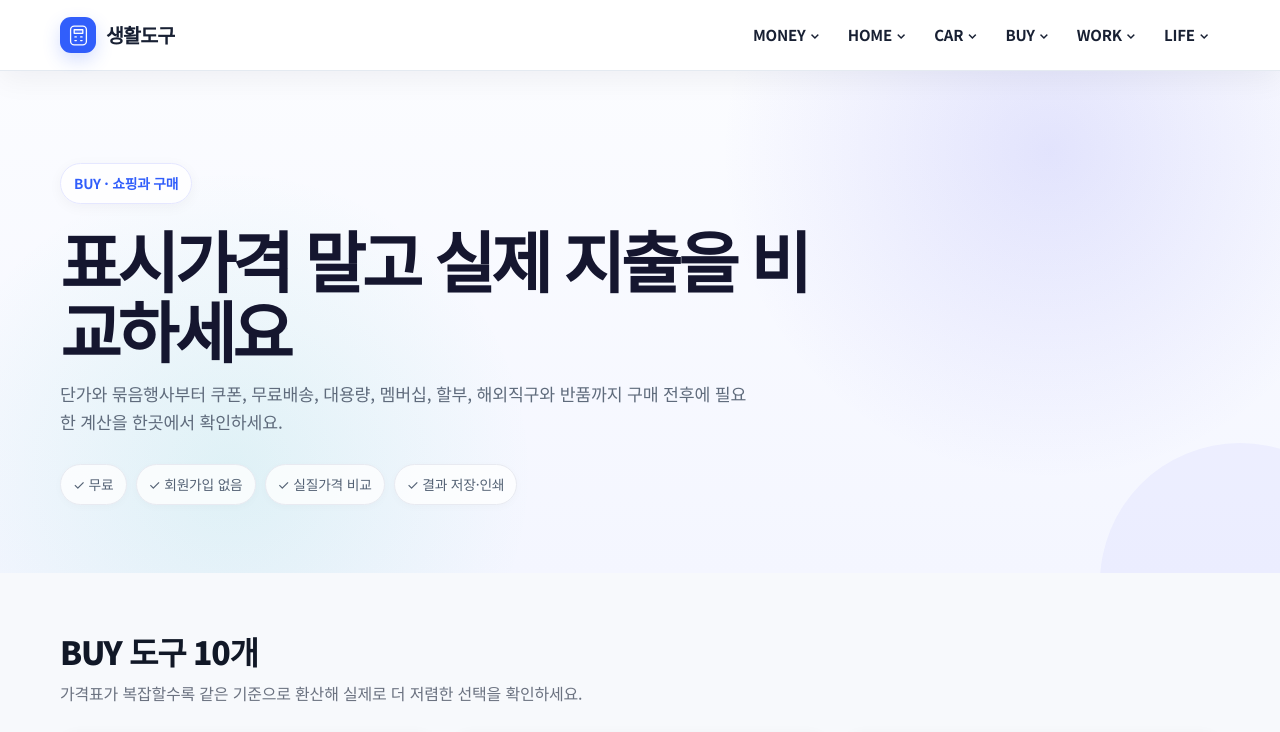
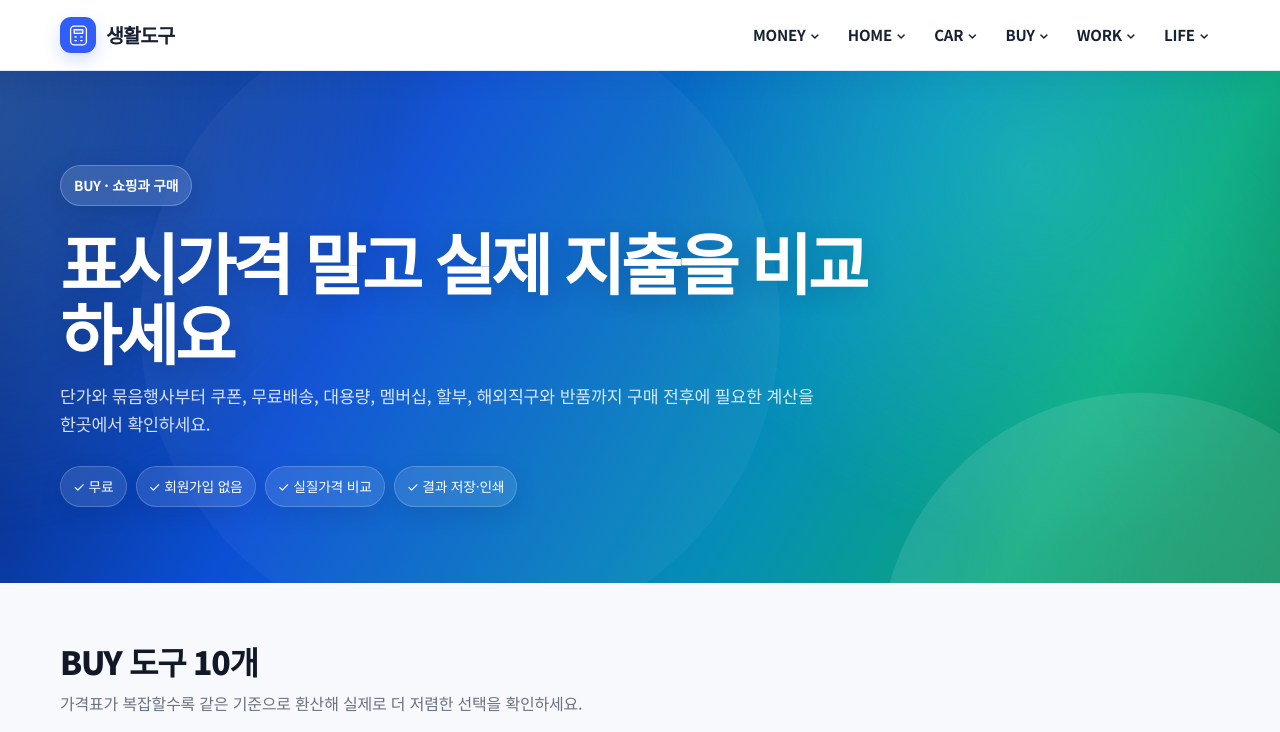
Before and after one commit to license-book/life-tools, a Next.js app: page /buy in a window 1280 px wide. Shown: the top 732 px of the page. Built offline with nearby package versions, Linux system fonts and the light colour scheme.

Commit message:
Style category landing heroes with blue green gradient

```diff
--- a/app/globals.css
+++ b/app/globals.css
@@ -34,6 +34,14 @@ button { transition:transform .18s ease, box-shadow .18s ease, background .18s e
 .hero p { max-width:700px; margin:0; font-size:1.08rem; color:#5f6b7c; }
 .trust-row { display:flex; flex-wrap:wrap; gap:9px; margin-top:27px; }
 .trust-chip { background:rgba(255,255,255,.78); border:1px solid #e8eaf1; box-shadow:0 2px 8px rgba(15,23,42,.025); border-radius:999px; padding:8px 12px; font-size:.86rem; color:#536174; }
+.category-hero { isolation:isolate; min-height:430px; display:flex; align-items:center; padding:94px 0 76px; background:linear-gradient(118deg,#071f63 0%,#0b4fd4 31%,#058db8 62%,#0aa77c 82%,#087451 100%); }
+.category-hero::before { content:""; position:absolute; z-index:-1; inset:-20%; background:radial-gradient(circle at 12% 18%,rgba(94,174,255,.36),transparent 26%), radial-gradient(circle at 72% 28%,rgba(72,235,220,.28),transparent 27%), radial-gradient(circle at 92% 86%,rgba(42,235,153,.32),transparent 25%); filter:blur(6px); }
+.category-hero::after { content:""; position:absolute; z-index:-1; width:520px; height:520px; right:-120px; bottom:-330px; border-radius:50%; background:rgba(255,255,255,.10); box-shadow:-680px -330px 0 60px rgba(255,255,255,.035); }
+.category-hero .container { position:relative; z-index:1; }
+.category-hero .eyebrow { color:#fff; background:rgba(255,255,255,.13); border:1px solid rgba(255,255,255,.24); box-shadow:0 8px 30px rgba(3,18,55,.16); backdrop-filter:blur(14px); -webkit-backdrop-filter:blur(14px); }
+.category-hero h1 { max-width:860px; color:#fff; text-shadow:0 5px 26px rgba(4,22,65,.20); }
+.category-hero p { max-width:760px; color:rgba(255,255,255,.83); }
+.category-hero .trust-chip { color:#fff; background:rgba(255,255,255,.11); border:1px solid rgba(255,255,255,.20); box-shadow:0 8px 24px rgba(3,18,55,.10); backdrop-filter:blur(12px); -webkit-backdrop-filter:blur(12px); }
 .section { padding:58px 0; }
 .section h2 { margin:0 0 9px; font-size:clamp(1.55rem,3vw,2rem); line-height:1.25; font-weight:820; letter-spacing:-.04em; }
 .section-intro { margin:0 0 26px; color:var(--muted); }
@@ -93,6 +101,6 @@ th:first-child,td:first-child { text-align:left; }
 .print-only { display:none; }
 .footer { padding:40px 0 52px; color:var(--muted); border-top:1px solid var(--line); margin-top:52px; background:#fff; }
 @media (max-width:900px) { .grid { grid-template-columns:repeat(2,minmax(0,1fr)); } .tool-layout { grid-template-columns:1fr; } }
-@media (max-width:820px) { .nav { display:none; } .compare-grid { grid-template-columns:1fr; } .hero { padding:64px 0 50px; } .section-heading-row { flex-direction:column; } .action-row { grid-template-columns:1fr; } }
-@media (max-width:560px) { .container { width:min(100% - 28px,1160px); } .header-inner { min-height:62px; } .hero { padding:48px 0 38px; } .hero h1 { font-size:clamp(2.15rem,11vw,3rem); } .hero p { font-size:.98rem; } .grid { grid-template-columns:1fr; gap:13px; } .section { padding:40px 0; } .card,.panel { padding:19px; border-radius:17px; } .tool-hero { padding:42px 0 31px; } .tool-hero h1 { font-size:2.15rem; } .stats,.compare-values { grid-template-columns:1fr; } .result-main { font-size:2.1rem; overflow-wrap:anywhere; } }
+@media (max-width:820px) { .nav { display:none; } .compare-grid { grid-template-columns:1fr; } .hero { padding:64px 0 50px; } .category-hero { min-height:390px; padding:70px 0 58px; background:linear-gradient(140deg,#071f63 0%,#0b56ca 36%,#078ea9 66%,#09875f 100%); } .section-heading-row { flex-direction:column; } .action-row { grid-template-columns:1fr; } }
+@media (max-width:560px) { .container { width:min(100% - 28px,1160px); } .header-inner { min-height:62px; } .hero { padding:48px 0 38px; } .category-hero { min-height:360px; padding:58px 0 48px; } .hero h1 { font-size:clamp(2.15rem,11vw,3rem); } .hero p { font-size:.98rem; } .grid { grid-template-columns:1fr; gap:13px; } .section { padding:40px 0; } .card,.panel { padding:19px; border-radius:17px; } .tool-hero { padding:42px 0 31px; } .tool-hero h1 { font-size:2.15rem; } .stats,.compare-values { grid-template-columns:1fr; } .result-main { font-size:2.1rem; overflow-wrap:anywhere; } }
 @media print { :root { --bg:#fff; } body { background:#fff; font-size:10pt; } .header,.tool-hero,.footer,.no-print,.comparison-panel { display:none!important; } .print-only { display:block!important; } .section { padding:0; } .container { width:100%; } .tool-layout { display:block; } .panel { border:0; padding:0; box-shadow:none; } .print-summary { margin-bottom:20px; padding-bottom:18px; border-bottom:1px solid #ddd; } .repayment-plan h2 { font-size:16pt; } .print-meta { font-size:9pt; color:#555; } .screen-schedule { display:none; } .print-schedule { display:block!important; overflow:visible; } .print-schedule table { font-size:8pt; } .print-schedule th,.print-schedule td { padding:4px 5px; } .print-schedule tr { break-inside:avoid; } .stats { grid-template-columns:repeat(4,1fr); } .stat { background:#fff; border:1px solid #ddd; } @page { size:A4 portrait; margin:12mm; } }
```
